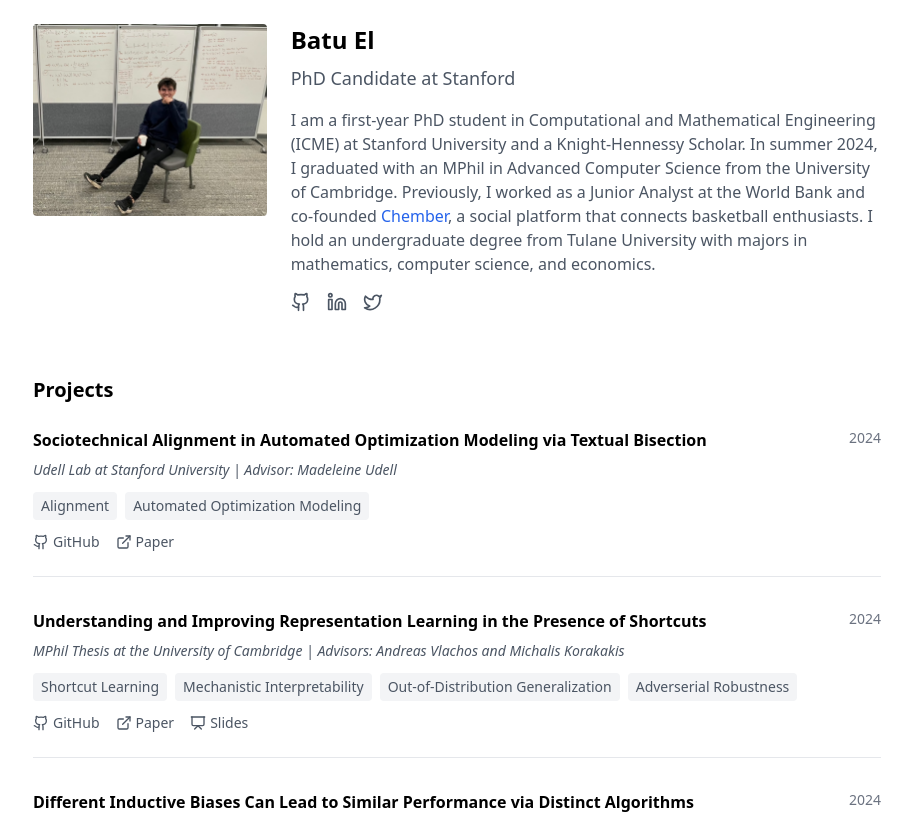
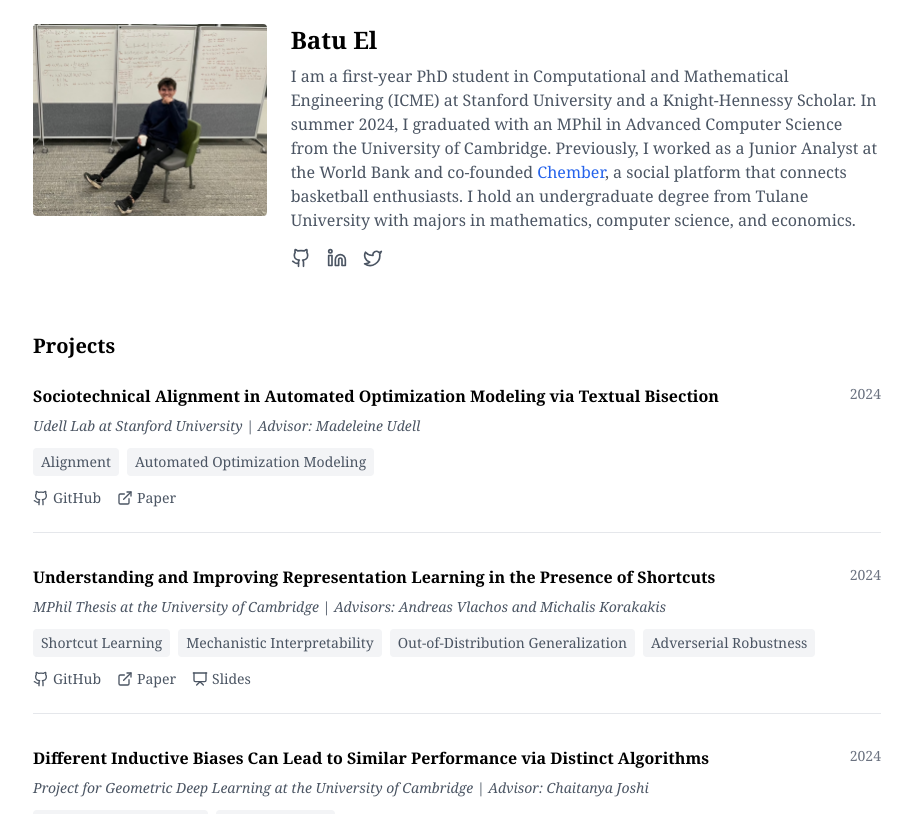
Before and after one commit to batu-el/home, a React (Vite) app: page / in a window 1280 px wide. Shown: the top 814 px of the page, without its empty margins (183-1095 px from the left). Built offline with nearby package versions, Linux system fonts and the light colour scheme.

Commit message:
changing the homepage

```diff
--- a/src/HomePage.jsx
+++ b/src/HomePage.jsx
@@ -111,7 +111,7 @@ const HomePage = () => {
   );
 
   return (
-    <div className="max-w-4xl mx-auto p-6">
+    <div className="max-w-4xl mx-auto p-6 font-serif">
       {/* Header */}
       <div className="flex flex-col md:flex-row gap-6 mb-12">
         <img
@@ -122,8 +122,6 @@ const HomePage = () => {
 
         <div>
           <h1 className="text-2xl font-bold mb-2">Batu El</h1>
-          <h2 className="text-lg text-gray-600 mb-4">PhD Candidate at Stanford</h2>
-
           <p className="text-gray-600 mb-4">
             I am a first-year PhD student in Computational and Mathematical Engineering (ICME) at Stanford University and a Knight-Hennessy Scholar.
             In summer 2024, I graduated with an MPhil in Advanced Computer Science from the University of Cambridge.
```
Also changed, not shown: 3 other files (tests, documents, lock files or other folders).
